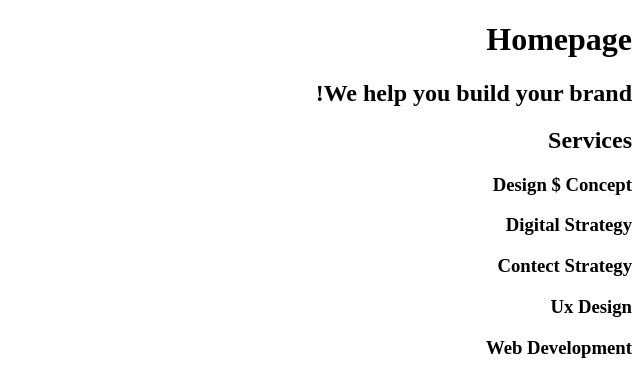
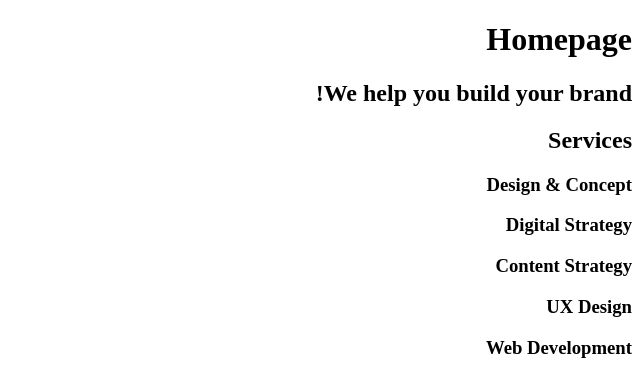
Before and after one commit to titayi/alx-frontend, a plain HTML site: page 0x00-html_advanced/10-index.html in a window 1280 px wide. Shown: the top 368 px of the page, 640-1280 px from the left. Drawn offline with Linux system fonts and the light colour scheme.

Commit message:
Corrections

```diff
--- a/0x00-html_advanced/10-index.html
+++ b/0x00-html_advanced/10-index.html
@@ -1,12 +1,12 @@
 <!DOCTYPE html>
 <html lang="en" dir="rtl">
   <head>
-    <meta charset="utf-8">
-    <meta name="viewport" content="width=device-width, initial-scale=1.0, viewport-fit=cover">
+    <meta charset="utf-8" />
+    <meta name="viewport" content="width=device-width, initial-scale=1.0, viewport-fit=cover" />
     <title>Homepage - Techium</title>
-    <meta name="description" content="Techium is a digital agency">
-    <link rel="icon" type="image/x-icon" href="./favicon.ico">
-    <link rel="icon" type="image/png" href="./favicon.png">
+    <meta name="description" content="Techium is a digital agency" />
+    <link rel="icon" type="image/x-icon" href="./favicon.ico" />
+    <link rel="icon" type="image/png" href="./favicon.png" />
   </head>
   <body>
     <header>
@@ -17,10 +17,10 @@
       <section><h2>We help you build your brand!</h2></section>
       <section>
         <h2>Services</h2>
-        <h3>Design $ Concept</h3>
+        <h3>Design & Concept</h3>
         <h3>Digital Strategy</h3>
-        <h3>Contect Strategy</h3>
-        <h3>Ux Design</h3>
+        <h3>Content Strategy</h3>
+        <h3>UX Design</h3>
         <h3>Web Development</h3>
         <h3>Social Media</h3>
       </section>
@@ -50,8 +50,6 @@
       </section>
       <section><h2>Contact</h2></section>
     </main>
-    <footer>
-      Footer
-    </footer>
+    <footer>Footer</footer>
   </body>
 </html>
```
